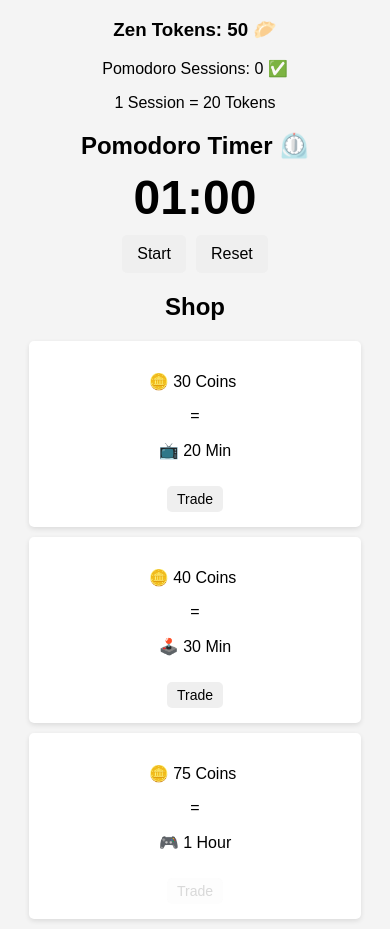
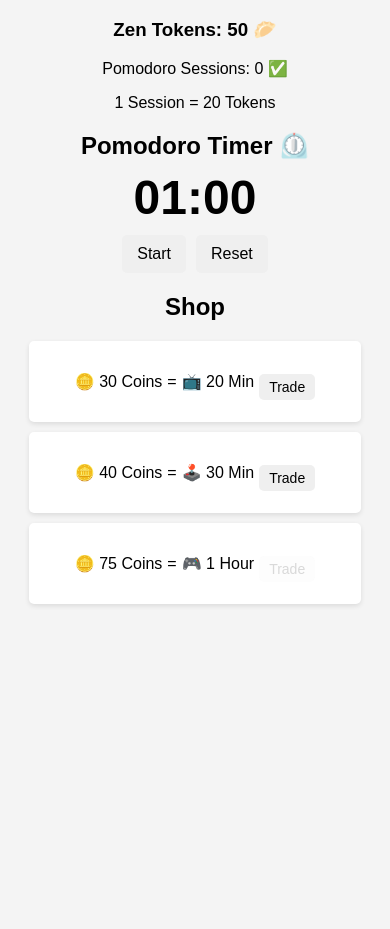
Before and after one commit to AndrewChacon/study-gamify, a React (Vite) app: page / in a window 390 px wide. After the commit the page ends 844 px from the top, so only its background shows below. Built offline with nearby package versions, Linux system fonts and the light colour scheme.

Commit message:
updated ui

```diff
--- a/src/index.css
+++ b/src/index.css
@@ -129,7 +129,7 @@ button:disabled {
 	}
 
 	.shop-item {
-		flex-direction: column;
+		/* flex-direction: column; */
 		align-items: center;
 		text-align: center;
 		padding: 15px;
```
